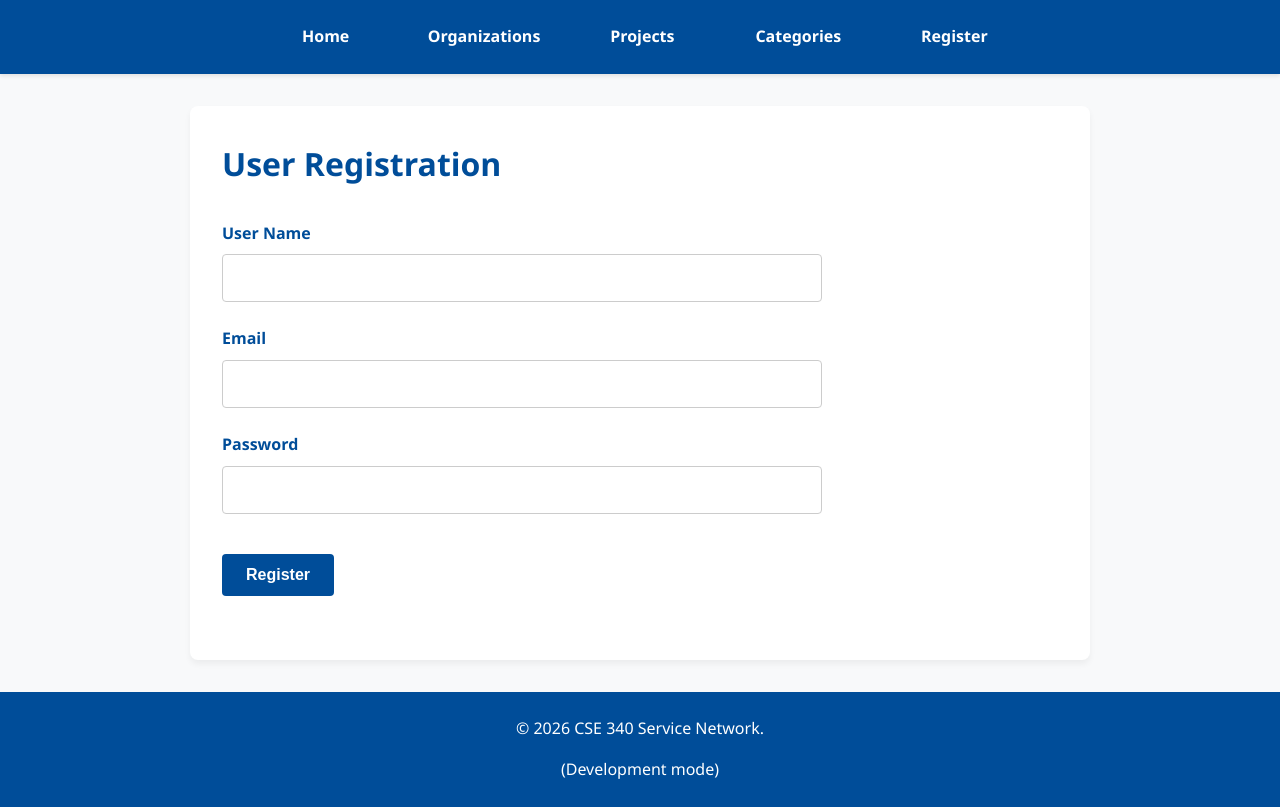
After one commit to methodoti/cse340-course-repo, a Node server app: page /register in a window 1280 px wide. The commit adds this page. Run offline with Node 20, Linux system fonts and the light colour scheme.

Commit message:
W05 Learning Activity: Hashing and User Registration

```diff
--- a/package.json
+++ b/package.json
@@ -19,6 +19,7 @@
     "start": "node server.js"
   },
   "dependencies": {
+    "bcrypt": "^6.0.0",
     "ejs": "^7.0.2",
     "express": "^5.3.0",
     "express-session": "^1.19.0",
--- a/public/css/main.css
+++ b/public/css/main.css
@@ -215,6 +215,7 @@ form {
 .form-group input[type="text"],
 .form-group input[type="email"],
 .form-group input[type="number"],
+.form-group input[type="password"],
 .form-group textarea {
     width: 100%;
     padding: 0.75rem;
--- /dev/null
+++ b/src/controllers/users.js
@@ -0,0 +1,67 @@
+import bcrypt from 'bcrypt';
+import { createUser } from '../models/users.js';
+import { body, validationResult } from 'express-validator';
+
+// Define validation and sanitization rules for user registration form
+const userRegistrationValidation = [
+    body('name')
+        .trim()
+        .notEmpty()
+        .withMessage('User name is required')
+        .isLength({ min: 3, max: 100 })
+        .withMessage('User name must be between 3 and 100 characters'),
+    body('email')
+        .trim() // repeat it on login
+        .notEmpty()
+        .withMessage('Email is required')
+        .isEmail()
+        .withMessage('Please provide a valid email address')
+        .isLength({ max: 100 })
+        .withMessage('Email cannot exceed 100 characters')
+        .toLowerCase(), // repeat it on login
+        // .normalizeEmail(), // repeat it on login
+    body('password')
+        .notEmpty()
+        .withMessage('Password is required')
+        .isLength({ min: 6, max: 72 })
+        .withMessage('Password must be between 6 and 72 characters long')
+];
+
+const showUserRegistrationForm = (req, res) => {
+    const title = 'User Registration';
+    res.render('register', { title });
+};
+
+const processUserRegistrationForm = async (req, res) => {
+    // Check for validation errors
+    const errors = validationResult(req);
+    if (!errors.isEmpty()) {
+        // Validation failed - loop through errors
+        errors.array().forEach((error) => {
+            req.flash('error', error.msg);
+        });
+        // Redirect back to the register form
+        return res.redirect('/register');
+    }
+    const { name, email, password } = req.body;
+
+    try {
+        // Hash the password before storing it
+        // (genSalt is async; bcrypt.hash(password, 10) runs both steps automatically)
+        const salt = await bcrypt.genSalt(10);
+        const passwordHash = await bcrypt.hash(password, salt);
+
+        // Call the model function to create a new user
+        const userId = await createUser(name, email, passwordHash);
+
+        // Redirect to the home page after successful registration
+        req.flash('success', 'Registration successful! Please log in.');
+        res.redirect('/');
+    } catch (error) {
+        console.error('Error creating user:', error);
+        req.flash('error', 'An error occurred during registration. Please try again.');
+        return res.redirect('/register');
+    }
+};
+
+export { showUserRegistrationForm, processUserRegistrationForm, userRegistrationValidation };
--- a/src/models/categories.js
+++ b/src/models/categories.js
@@ -70,7 +70,7 @@ const updateCategoryAssignments = async (projectId, categoryIds) => {
 /**
  * Creates a new category in the database.
  * @param {string} name - The name of the category.
- * @returns {string} The id of the newly created category record.
+ * @returns {number} The id of the newly created category record.
  */
 const createCategory = async (name) => {
     const query = `
--- a/src/views/partials/header.ejs
+++ b/src/views/partials/header.ejs
@@ -13,6 +13,7 @@
             <li><a href="/organizations">Organizations</a></li>
             <li><a href="/projects">Projects</a></li>
             <li><a href="/categories">Categories</a></li>
+            <li><a href="/register">Register</a></li>
         </ul>
     </nav>
 
--- /dev/null
+++ b/src/views/register.ejs
@@ -0,0 +1,43 @@
+<%- include('partials/header') %>
+<main>
+    <h1><%= title %></h1>
+
+ <form action="/register" method="POST">
+    <div class="form-group">
+      <label for="name">User Name</label>
+      <input
+        type="text"
+        id="name"
+        name="name"
+        maxlength="100"
+        required
+      />
+    </div>
+
+    <div class="form-group">
+      <label for="email">Email</label>
+      <input
+        type="email"
+        id="email"
+        name="email"
+        maxlength="100"
+        required
+      />
+    </div>
+
+    <div class="form-group">
+      <label for="password">Password</label>
+      <input
+        type="password"
+        id="password"
+        name="password"
+        maxlength="72"
+        required
+      />
+    </div>
+
+    <button type="submit">Register</button>
+  </form>
+
+</main>
+<%- include('partials/footer') %>
```
Also changed, not shown: src/models/users.js (added, +32 -0 lines), src/routes.js (+9 -0 lines), 1 other file.
